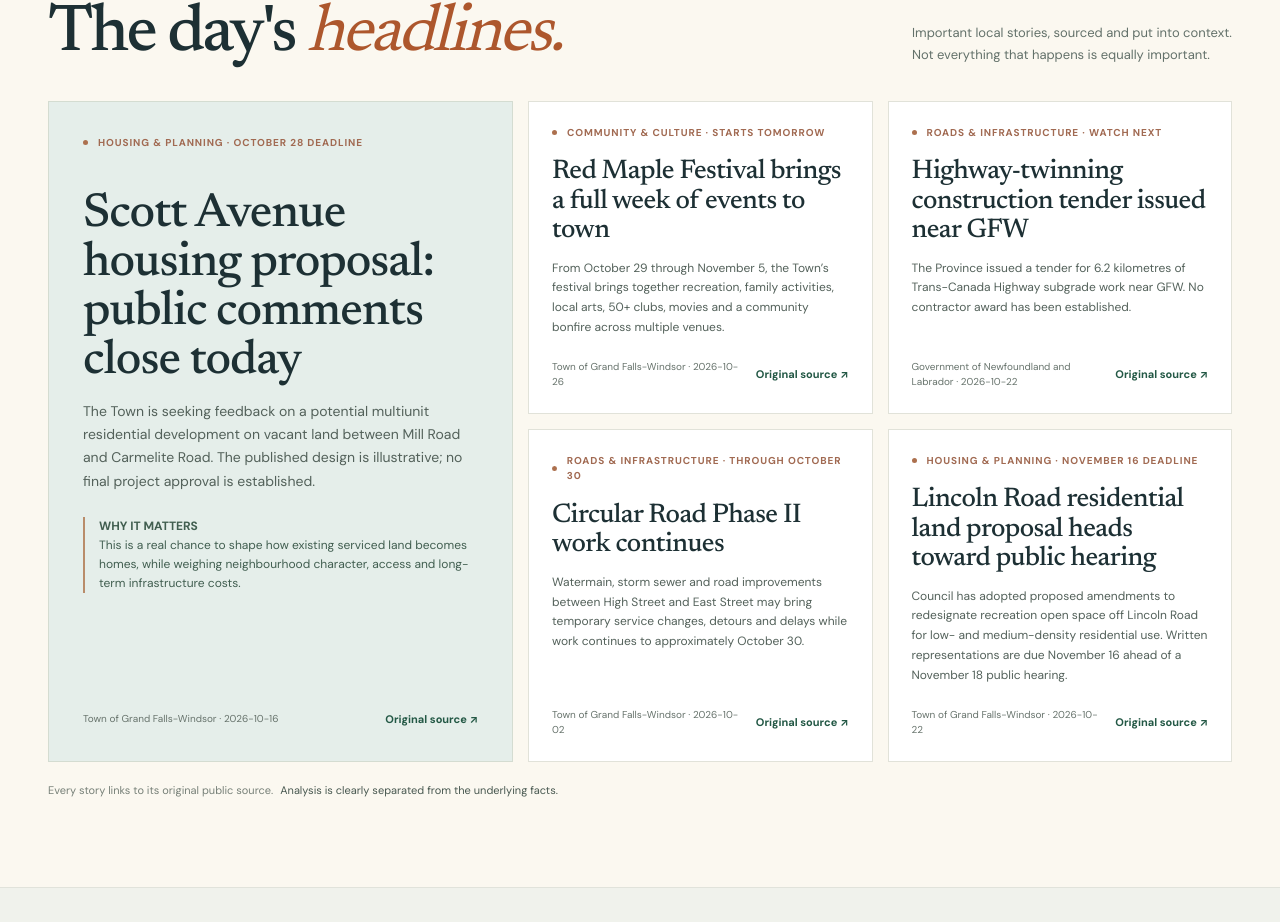
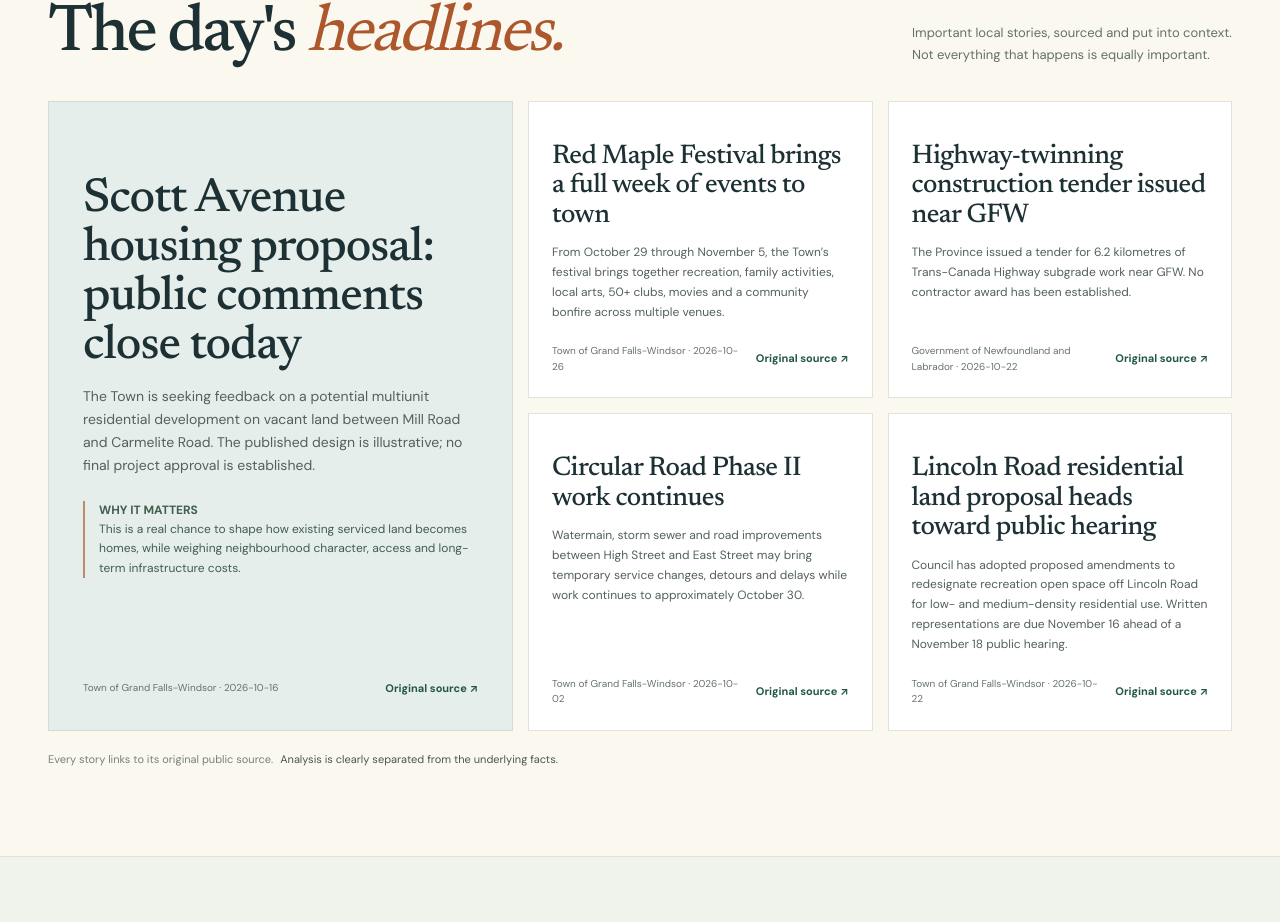
Before and after one commit to defford/today-in-gfw, a Next.js app: page / in a window 1280 px wide. Shown: the part 1075-1997 px from the top of the page. Built offline with nearby package versions, Linux system fonts and the light colour scheme.

Commit message:
Remove decorative topic and urgency labels from story cards

```diff
--- a/components/Stories.tsx
+++ b/components/Stories.tsx
@@ -10,7 +10,7 @@ function validSource(url: string) {
 export default function Stories({ stories }: { stories: Story[] }) {
   return <div className="stories-grid" id="stories-grid">
     {stories.map((s, index) => <article key={s.id} className={`story-card ${index === 0 ? "feature" : ""}`}>
-      <div className="story-category">{s.topic}{s.importance ? ` · ${s.importance}` : ""}</div>
+
       <h3>{s.title}</h3><p className="story-summary">{s.summary}</p>
       {index === 0 && <div className="story-why"><b>WHY IT MATTERS</b><br />{s.why}</div>}
       <div className="story-bottom"><span>{s.source} · {s.date}</span>
```
